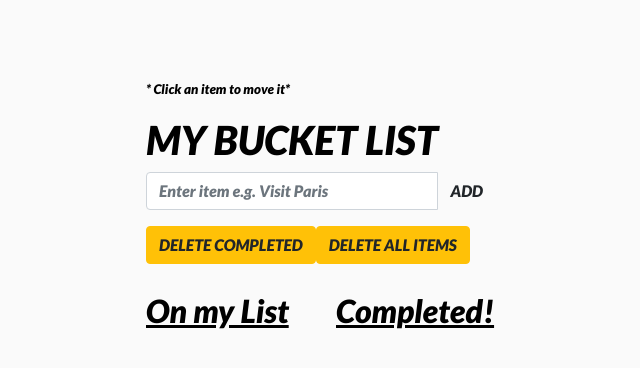
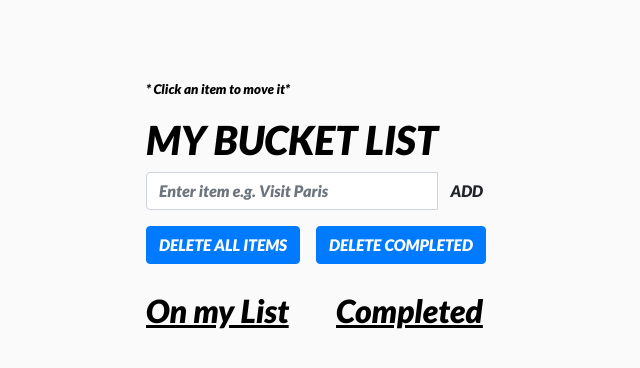
Before and after one commit to justin-curtis-lu/BucketList, a Flask app: page / in a window 1280 px wide. Shown: the top 368 px of the page, without its empty margins (319-959 px from the left). Run offline with Flask 2, Linux system fonts and the light colour scheme; data that the repository does not hold is empty; some libraries are stand-ins or nearby versions.

Commit message:
css changes

```diff
--- a/routes.py
+++ b/routes.py
@@ -4,7 +4,7 @@ from bson.objectid import ObjectId
 
 main = Blueprint('main', __name__)
 
-@main.route('/add_item', methods=['POST','GET'])
+@main.route('/add_item', methods=['POST'])
 def add_item():
     items_collection = mongo.db.items
     item = request.form['item']
@@ -37,7 +37,7 @@ def incomplete(oid):
 @main.route('/delete_completed')
 def delete_completed():
     items_collection = mongo.db.items
-    items_collection.delete_many({'complete' : True})
+    items_collection.delete_many({'complete': True})
     return redirect(url_for('main.index'))
 
 @main.route('/delete_all')
--- a/static/main.css
+++ b/static/main.css
@@ -9,7 +9,11 @@ body {
 }
 
 .todo-completed{
-    color: black;
+    color: blue;
+}
+
+.todo-incomplete{
+    color: red;
 }
 
 h2{
@@ -19,3 +23,7 @@ h2{
 .small{
     font-size: 10pt;
 }
+
+.space{
+    margin-right: 1rem;
+}
--- a/templates/index.html
+++ b/templates/index.html
@@ -33,13 +33,13 @@
                     <div class="col-lg-12">
                         <div class="btn-toolbar">
                             <div class="btn-group">
-                                <a type="button" href="{{ url_for('main.delete_completed') }}" class="btn btn-warning">
-                                DELETE COMPLETED
+                                <a type="button" href="{{ url_for('main.delete_all') }}" class="btn btn-primary space">
+                                DELETE ALL ITEMS
                                 </a>
                             </div>
                              <div class="btn-group">
-                                <a type="button" href="{{ url_for('main.delete_all') }}" class="btn btn-warning">
-                                DELETE ALL ITEMS
+                                 <a type="button" href="{{ url_for('main.delete_completed') }}" class="btn btn-primary">
+                                DELETE COMPLETED
                                 </a>
                             </div>
                         </div>
@@ -53,7 +53,7 @@
                         <ul class="list-group t20">
                             {% for todo in items_collection %}
                                 <a href="{{ url_for('main.complete', oid=todo._id )}}">
-                                <li class="list-group-item">
+                                <li class="list-group-item todo-incomplete">
                                     {{ todo.text }}
                                 </li>
                                 </a>
@@ -62,7 +62,7 @@
                     </div>
                     <br>
                     <div class="col">
-                        <h2>Completed!</h2>
+                        <h2>Completed</h2>
                         <ul class="list-group t20">
                             {% for todo in done %}
                                 <a href="{{ url_for('main.incomplete', oid=todo._id )}}">
```
